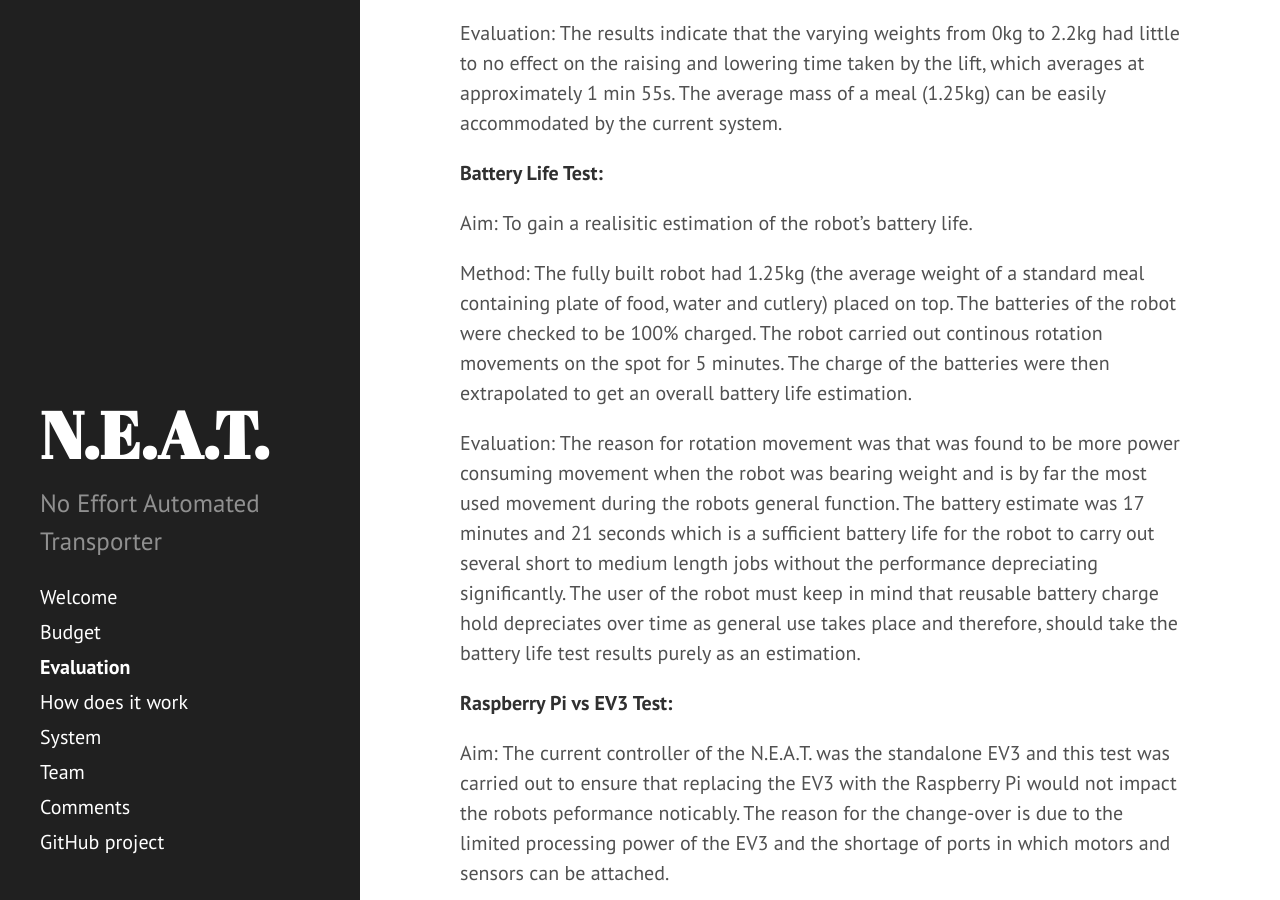
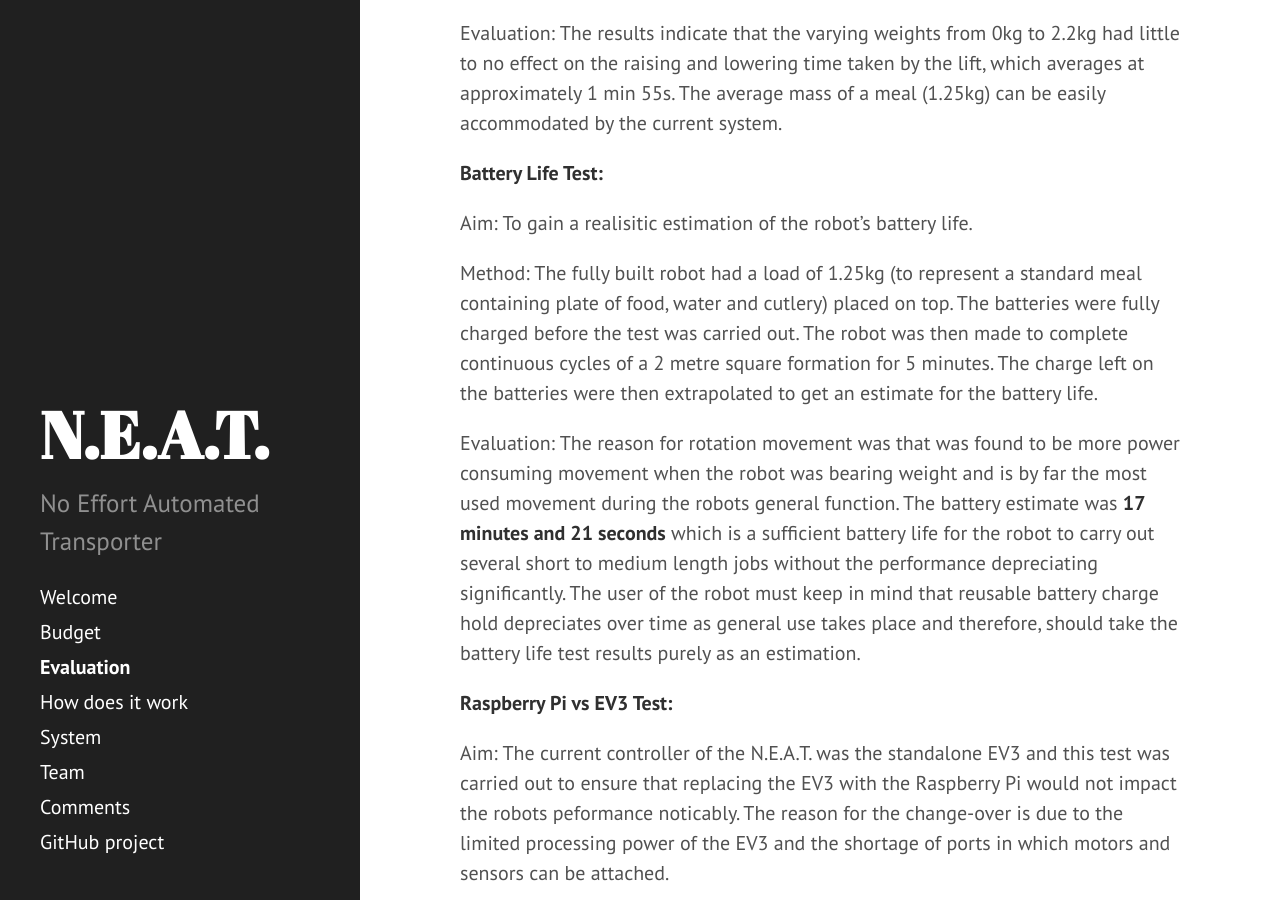
Before and after one commit to okapeng/sdp2020-group2, a Jekyll site: the page built from _pages/evaluation.md, in a window 1280 px wide and 900 px high, scrolled down 1117 px. Built offline with Jekyll 4.4.1, drawn with Linux system fonts in a browser that asks for light colours.

Commit message:
Update evaluation.md

```diff
--- a/_pages/evaluation.md
+++ b/_pages/evaluation.md
@@ -19,9 +19,9 @@ permalink: /evaluation/
 
   Aim: To gain a realisitic estimation of the robot's battery life.
 
-  Method: The fully built robot had 1.25kg (the average weight of a standard meal containing plate of food, water and cutlery) placed on top. The batteries of the robot were checked to be 100% charged. The robot carried out continous rotation movements on the spot for 5 minutes. The charge of the batteries were then extrapolated to get an overall battery life estimation.
+  Method: The fully built robot had a load of 1.25kg (to represent a standard meal containing plate of food, water and cutlery) placed on top. The batteries were fully charged before the test was carried out. The robot was then made to complete continuous cycles of a 2 metre square formation for 5 minutes. The charge left on the batteries were then extrapolated to get an estimate for the battery life.
 
-  Evaluation: The reason for rotation movement was that was found to be more power consuming movement when the robot was bearing weight and is by far the most used movement during the robots general function. The battery estimate was 17 minutes and 21 seconds which is a sufficient battery life for the robot to carry out several short to medium length jobs without the performance depreciating significantly. The user of the robot must keep in mind that reusable battery charge hold depreciates over time as general use takes place and therefore, should take the battery life test results purely as an estimation.
+  Evaluation: The reason for rotation movement was that was found to be more power consuming movement when the robot was bearing weight and is by far the most used movement during the robots general function. The battery estimate was **17 minutes and 21 seconds** which is a sufficient battery life for the robot to carry out several short to medium length jobs without the performance depreciating significantly. The user of the robot must keep in mind that reusable battery charge hold depreciates over time as general use takes place and therefore, should take the battery life test results purely as an estimation.
 
   **Raspberry Pi vs EV3 Test:**
 
```
